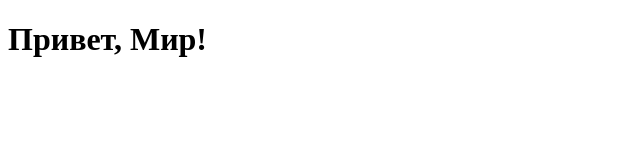
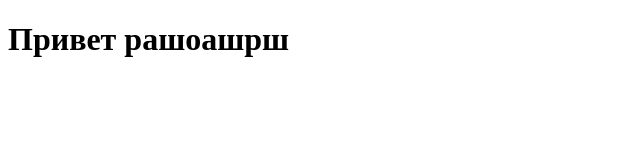
Before and after one commit to Diptrva/test, a plain HTML site: page index.html in a window 1280 px wide. Shown: the whole page, without its empty margins (0-640 px from the left). Drawn offline with Linux system fonts and the light colour scheme.

Commit message:
add greeting

```diff
--- a/index.html
+++ b/index.html
@@ -10,6 +10,6 @@
   <!-- Открой этот документ в браузере -->
   <!-- Открой devtools -->
   <!-- Посмотри, какие файлы загрузились -->
-  <h1>Привет, Мир!</h1>
+  <h1>Привет рашоашрш</h1>
 </body>
 </html>
```
